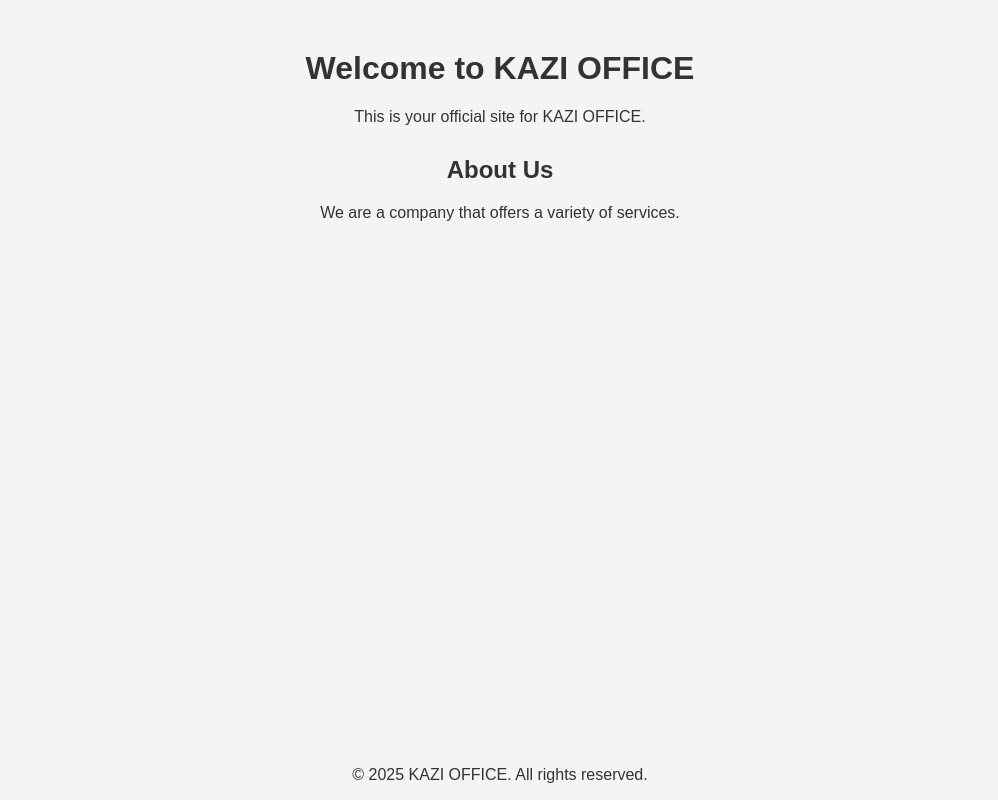
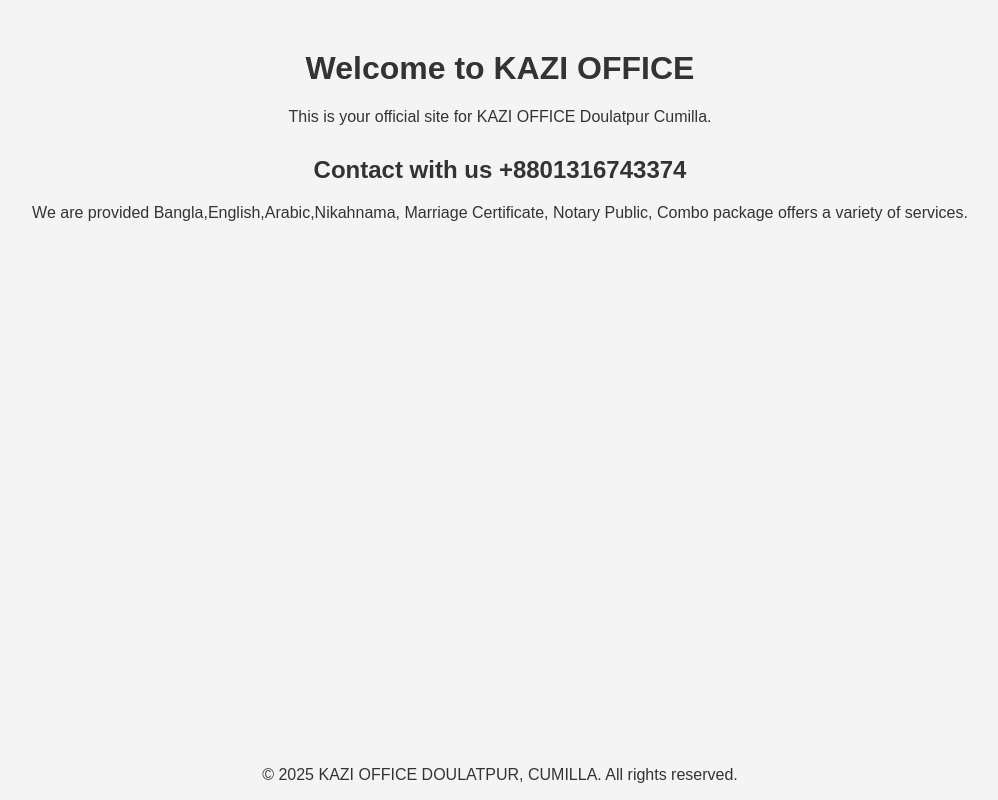
Before and after one commit to evonrahman7-lab/KODC, a plain HTML site: page index.html in a window 1280 px wide. Shown: the whole page, without its empty margins (140-1138 px from the left). Drawn offline with Linux system fonts and the light colour scheme.

Commit message:
Update index.html

```diff
--- a/index.html
+++ b/index.html
@@ -9,14 +9,14 @@
     <body>
         <header>
             <h1>Welcome to KAZI OFFICE</h1>
-            <p>This is your official site for KAZI OFFICE.</p>
+            <p>This is your official site for KAZI OFFICE Doulatpur Cumilla.</p>
         </header>
         <section>
-            <h2>About Us</h2>
-            <p>We are a company that offers a variety of services.</p>
+            <h2>Contact with us +8801316743374</h2>
+            <p>We are provided Bangla,English,Arabic,Nikahnama, Marriage Certificate, Notary Public, Combo package offers a variety of services.</p>
         </section>
         <footer>
-            <p>&copy; 2025 KAZI OFFICE. All rights reserved.</p>
+            <p>&copy; 2025 KAZI OFFICE DOULATPUR, CUMILLA. All rights reserved.</p>
         </footer>
     </body>
 </html>
```
